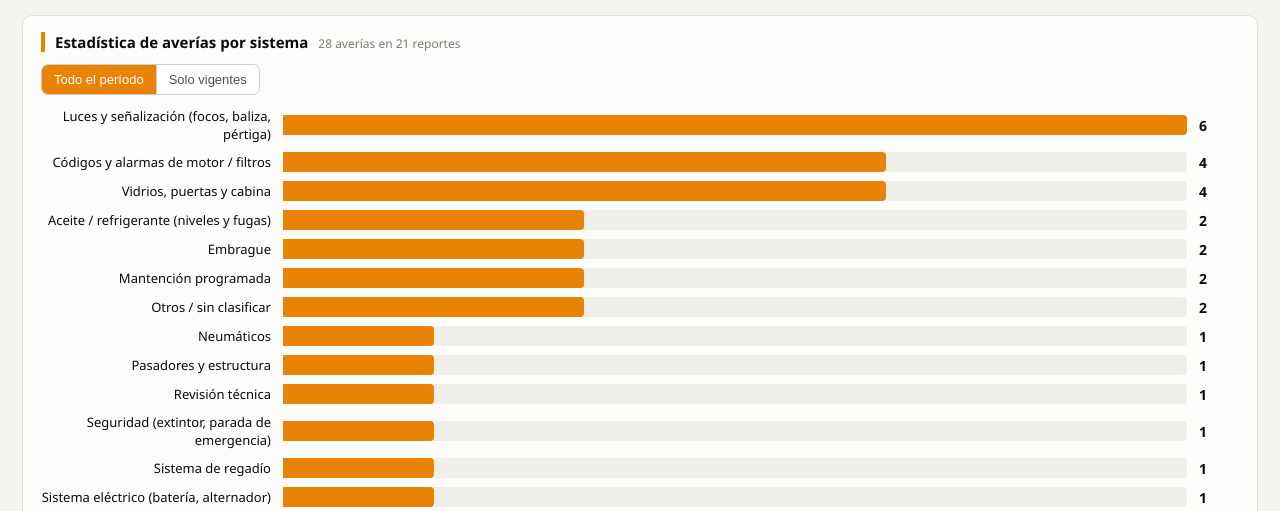
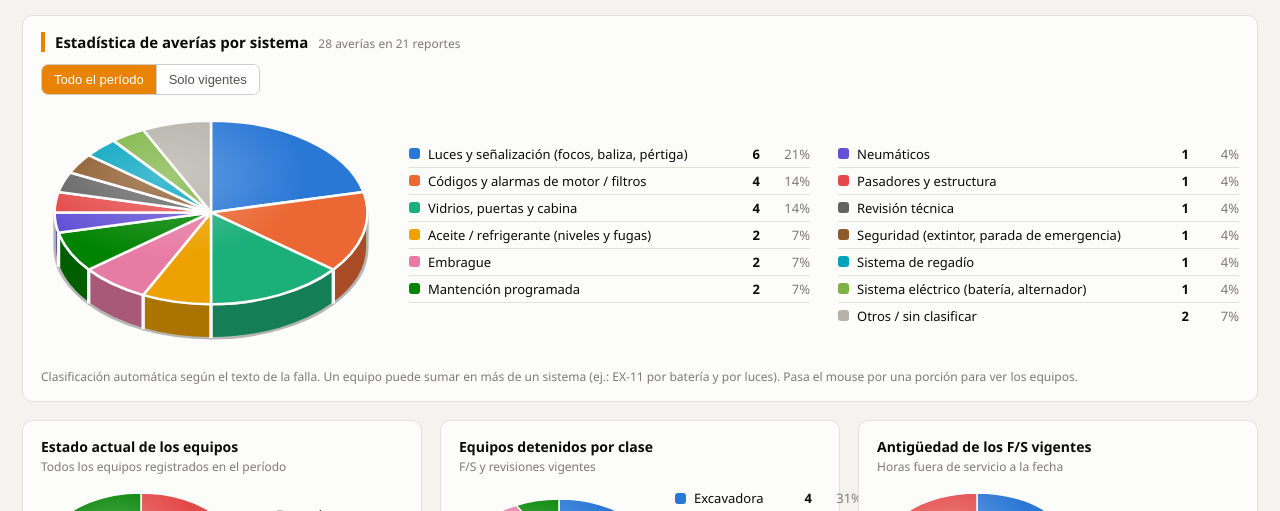
Before and after one commit to Rentamaq/TallerCDA, a plain HTML site: page index.html in a window 1280 px wide. Both pictures are taken after a click on the button "Dashboard". Shown: the part 273-784 px from the top of the page. Drawn offline with Linux system fonts and the light colour scheme.

Commit message:
Averías por sistema como torta 3D
Co-Authored-By: Claude Opus 5.5 <noreply@anthropic.com>
Claude-Session: https://claude.ai/code/session_01ReE6UrkyBZGupKAueNmr7g

```diff
--- a/index.html
+++ b/index.html
@@ -99,6 +99,12 @@
   .quick input{padding:5px 7px;border:1px solid var(--line-strong);border-radius:5px;font-size:12px;font-family:inherit}
   .quick input:focus{outline:2px solid var(--brand-2);outline-offset:-1px}
   .q-btns{display:flex;gap:5px}
+  .av-body{display:flex;gap:28px;align-items:center;flex-wrap:wrap}
+  .av-body svg{flex:0 0 auto;overflow:visible}
+  .av-body:hover .slice{opacity:.6}.av-body .slice:hover{opacity:1}
+  .av-legend{min-width:320px;columns:2;column-gap:28px}
+  .av-legend li{break-inside:avoid}
+  @media (max-width:900px){.av-legend{columns:1}}
   .bars{display:grid;grid-template-columns:minmax(150px,230px) 1fr 40px;gap:9px 12px;align-items:center}
   .bars .bl{font-size:13px;color:var(--ink);text-align:right}
   .bars .bt{height:20px;background:#efeee9;border-radius:0 4px 4px 0;position:relative}
@@ -217,7 +223,7 @@
       <h2>Estadística de averías por sistema <small id="av-sub"></small></h2>
       <div class="toolbar"><div class="seg" id="avfil"><button class="on" data-v="ALL">Todo el período</button><button data-v="OPEN">Solo vigentes</button></div></div>
       <div id="averias"></div>
-      <div class="note-src">Clasificación automática según el texto de la falla. Un equipo puede sumar en más de un sistema (ej.: EX-11 por batería y por luces). Pasa el mouse por una barra para ver los equipos.</div>
+      <div class="note-src">Clasificación automática según el texto de la falla. Un equipo puede sumar en más de un sistema (ej.: EX-11 por batería y por luces). Pasa el mouse por una porción para ver los equipos.</div>
     </div>
     <div class="pies" id="pies"></div>
   </section>
@@ -320,7 +326,7 @@ function render(){
 /* ---------- Dashboard ---------- */
 function count(arr, key){ const m=new Map(); arr.forEach(r=>{const k=typeof key==="function"?key(r):r[key]; m.set(k,(m.get(k)||0)+1);}); return [...m.entries()].sort((a,b)=>b[1]-a[1]); }
 function foldOther(entries, max=6){ if(entries.length<=max) return entries; const head=entries.slice(0,max-1); const rest=entries.slice(max-1).reduce((s,e)=>s+e[1],0); return head.concat([["Otros",rest]]); }
-function pieSVG(entries, colors){
+function pieSVG(entries, colors, opts={}){
   // Torta 3D: elipse inclinada con espesor. Las cifras exactas van en la leyenda.
   const total = entries.reduce((s,e)=>s+e[1],0);
   const W=200, H=150, cx=100, cy=62, RX=92, RY=54, D=20;
@@ -328,7 +334,7 @@ function pieSVG(entries, colors){
   const shadow=`<ellipse cx="${cx}" cy="${cy+D+6}" rx="${RX}" ry="${RY*0.8}" fill="rgba(0,0,0,.10)"/>`;
   if(!total) return `<svg viewBox="0 0 ${W} ${H}" width="${W}" height="${H}">${shadow}<ellipse cx="${cx}" cy="${cy+D}" rx="${RX}" ry="${RY}" fill="#dcdad4"/><ellipse cx="${cx}" cy="${cy}" rx="${RX}" ry="${RY}" fill="#eeede9"/><text x="${cx}" y="${cy+4}" text-anchor="middle" font-size="12" fill="#7d7b76">Sin datos</text></svg>`;
   const sl=[]; let a0=-Math.PI/2;
-  entries.forEach((e,i)=>{ const f=e[1]/total; const a1=a0+f*2*Math.PI; if(e[1]>0) sl.push({a0,a1,f,c:colors[i],tip:`${esc(e[0])}: ${e[1]} (${Math.round(f*100)}%)`}); a0=a1; });
+  entries.forEach((e,i)=>{ const f=e[1]/total; const a1=a0+f*2*Math.PI; if(e[1]>0) sl.push({a0,a1,f,c:colors[i],tip:`${esc(e[0])}: ${e[1]} (${Math.round(f*100)}%)`+(opts.tips&&opts.tips[i]?'<br>'+opts.tips[i]:'')}); a0=a1; });
   let sides="", tops="", walls="";
   sl.forEach(s=>{
     // pared exterior: solo la parte frontal (ángulos entre 0 y π)
@@ -346,7 +352,7 @@ function pieSVG(entries, colors){
   if(sl.length>1){ // bordes de corte visibles en el frente
     sl.forEach(s=>{ [s.a0].forEach(a=>{ if(Math.sin(a)>0.02) walls+=`<path class="edge" d="M${P(a)} L${P(a,D)}"/>`; }); });
   }
-  return `<svg viewBox="0 0 ${W} ${H}" width="${W}" height="${H}" role="img">${shadow}<g>${sides}</g>${walls}<g>${tops}</g><ellipse cx="${cx}" cy="${cy}" rx="${RX}" ry="${RY}" fill="url(#shine)" pointer-events="none"/></svg>`;
+  const sc=opts.scale||1; return `<svg viewBox="0 0 ${W} ${H}" width="${W*sc}" height="${H*sc}" role="img">${shadow}<g>${sides}</g>${walls}<g>${tops}</g><ellipse cx="${cx}" cy="${cy}" rx="${RX}" ry="${RY}" fill="url(#shine)" pointer-events="none"/></svg>`;
 }
 function pieCard(title, desc, entries, colors){
   colors = colors || COLORS;
@@ -373,13 +379,15 @@ function renderAverias(recs){
   const base = avFil==="OPEN" ? recs.filter(r=>r.estado!=="OP") : recs;
   const m = SISTEMAS.map(([n])=>({n,eq:[]})); const otros={n:"Otros / sin clasificar",eq:[]};
   base.forEach(r=>{ const txt=(r.condicion||""); let hit=false; SISTEMAS.forEach(([n,re],i)=>{ if(re.test(txt)){ m[i].eq.push(r.equipo); hit=true; } }); if(!hit) otros.eq.push(r.equipo); });
-  const rows = m.concat([otros]).filter(x=>x.eq.length).sort((a,b)=>b.eq.length-a.eq.length || a.n.localeCompare(b.n));
+  const rows = m.filter(x=>x.eq.length).sort((a,b)=>b.eq.length-a.eq.length || a.n.localeCompare(b.n)).concat(otros.eq.length?[otros]:[]);
   const max = Math.max(1,...rows.map(x=>x.eq.length));
   const totalAv = rows.reduce((s,x)=>s+x.eq.length,0);
   document.getElementById("av-sub").textContent = `${totalAv} averías en ${base.length} reportes`;
-  document.getElementById("averias").innerHTML = rows.length ? `<div class="bars">${rows.map(x=>{
-    const tip=`${esc(x.n)}: ${x.eq.length} (${Math.round(x.eq.length/totalAv*100)}%)<br>${esc([...new Set(x.eq)].join(", "))}`;
-    return `<div class="bl">${esc(x.n)}</div><div class="bt" data-tip="${tip}"><div class="bf" style="width:${(x.eq.length/max*100).toFixed(1)}%"></div></div><div class="bv">${x.eq.length}</div>`;}).join("")}</div>` : '<div class="empty-state">Sin averías para este filtro.</div>';
+  const AVCOL=["var(--s1)","var(--s2)","var(--s3)","var(--s4)","var(--s5)","var(--s6)","var(--s7)","var(--s8)","#636363","#8c5a2b","#00a3bf","#7cb342","#1c5cab"].slice(0, rows.length-(otros.eq.length?1:0)).concat(otros.eq.length?["#b5b2aa"]:[]);
+  const entries = rows.map(x=>[x.n, x.eq.length]);
+  const tips = rows.map(x=>esc([...new Set(x.eq)].join(", ")));
+  const legend = rows.map((x,i)=>`<li data-tip="${esc(x.n)}: ${x.eq.length}<br>${tips[i]}"><span class="sw" style="background:${AVCOL[i]}"></span><span class="nm">${esc(x.n)}</span><span class="vl">${x.eq.length}</span><span class="pc">${Math.round(x.eq.length/totalAv*100)}%</span></li>`).join("");
+  document.getElementById("averias").innerHTML = rows.length ? `<div class="av-body">${pieSVG(entries, AVCOL, {scale:1.7, tips})}<ul class="legend av-legend">${legend}</ul></div>` : '<div class="empty-state">Sin averías para este filtro.</div>';
 }
 function renderDashboard(recs, abiertos, ops, now){
   renderAverias(recs);
```
